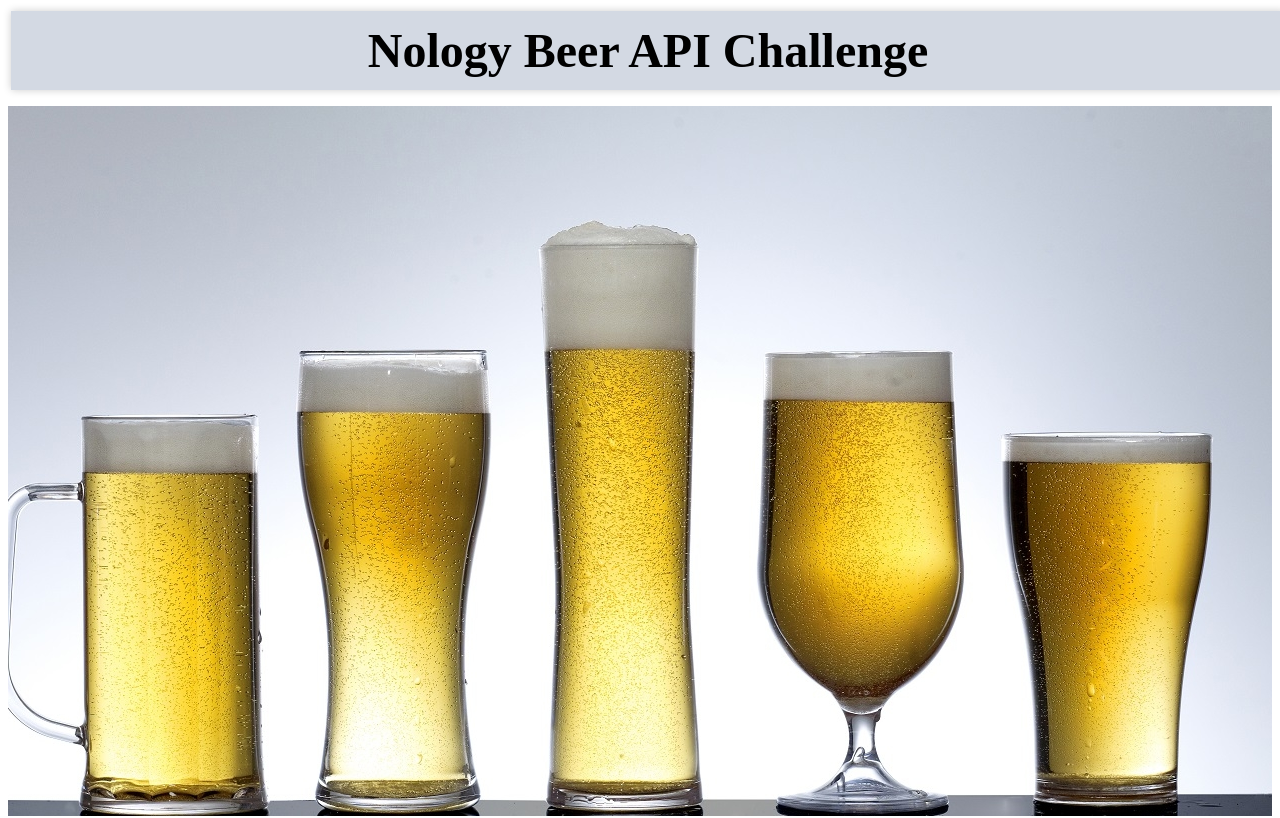
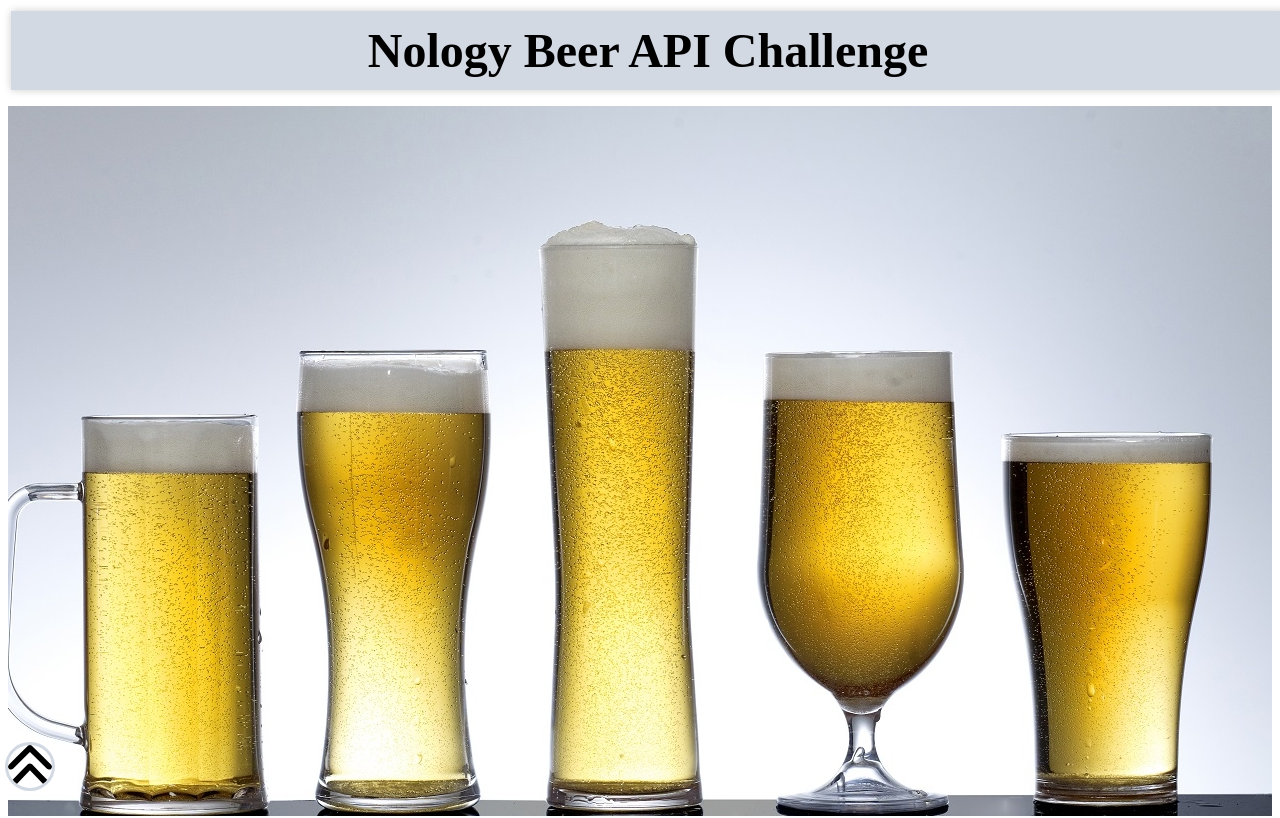
Before and after one commit to sydneymurray/nology-punk-api-beer-challenge-production, a React (Create React App) app: page / in a window 1280 px wide. Shown: the top 818 px of the page. Built offline with nearby package versions, Linux system fonts and the light colour scheme; no server answers.

Commit message:
Created a back to beers icon on the bottom left of the page

```diff
--- a/src/App.jsx
+++ b/src/App.jsx
@@ -1,6 +1,7 @@
 
 import {useState, useEffect} from 'react';
 import './App.scss';
+import backToBeersImg from "./images/back-to-beers.svg"
 import { BeerModal } from './components/beerModal/BeerModal';
 import Header from './containers/Header/Header';
 import Hero from './containers/Hero/Hero';
@@ -51,8 +52,32 @@ const App = () => {
                 selectedBeer={selectedBeer} setSelectedBeer={setSelectedBeer}/>
 
             {selectedBeer && <BeerModal selectedBeer={selectedBeer} setSelectedBeer={setSelectedBeer}/>}
+            <a href="#the-beers" className="app-container__back-to-beers">
+                <img className="back-to-beers-icon" src={backToBeersImg} alt="Back to beers" />
+            </a>
         </div>
     </>
 }
 
 export default App;
+
+/*
+        <div className="app-container">
+            <Header/>
+            <Hero/>
+            <SideBar displayedBeers={displayedBeers} searchText={searchText} setSearchText={setSearchText}
+                showHighABV={showHighABV} setShowHighABV={setShowHighABV}
+                showClassic={showClassic} setShowClassic={setShowClassic}
+                showAcidity={showAcidity} setShowAcidity={setShowAcidity}/>
+
+            <Main setDisplayedBeers={setDisplayedBeers} beers={beers}
+                searchText={searchText} setSearchText={setSearchText}
+                showHighABV={showHighABV} showClassic={showClassic} showAcidity={showAcidity}
+                selectedBeer={selectedBeer} setSelectedBeer={setSelectedBeer}/>
+
+            {selectedBeer && <BeerModal selectedBeer={selectedBeer} setSelectedBeer={setSelectedBeer}/>}
+            <a href="#beer-counter" className="back-to-beers">
+                <img className="back-to-beers-icon" src={backToBeersImg} alt="Back to beers" />
+            </a>
+        </div>
+*/
--- a/src/App.scss
+++ b/src/App.scss
@@ -19,6 +19,19 @@ html {
         top: 100%;
         margin-top: 2ch;
     }
+    &__back-to-beers {
+        position: fixed;
+        display: inline-block;
+        left: 5px;
+        bottom: 5px;
+        .back-to-beers-icon {
+            fill: rgb(211, 217, 227);
+            width: 50px;
+            background-color: white;
+            border: 3px solid rgb(211, 217, 227);;
+            border-radius: 50%;
+        }
+    }
 }
 
 @media screen and (max-width: 500px) {
--- a/src/containers/SideBar/SideBar.scss
+++ b/src/containers/SideBar/SideBar.scss
@@ -30,6 +30,12 @@
     }
 }
 
+.back-to-beers{
+    position: sticky;
+    bottom: 5px;
+    left: 5px;
+}
+
 @media screen and (max-width: 500px) {
     .sidebar-container{
         margin-top: 140px;
```
Also changed, not shown: src/containers/Main/Main.scss (line endings or trailing spaces), src/images/back-to-beers.svg (added).
